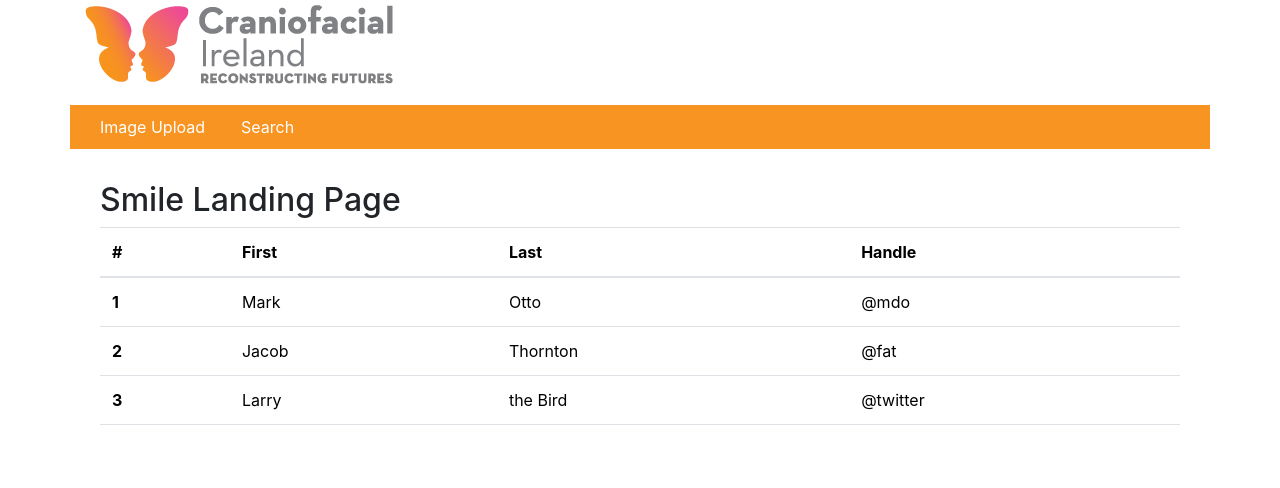
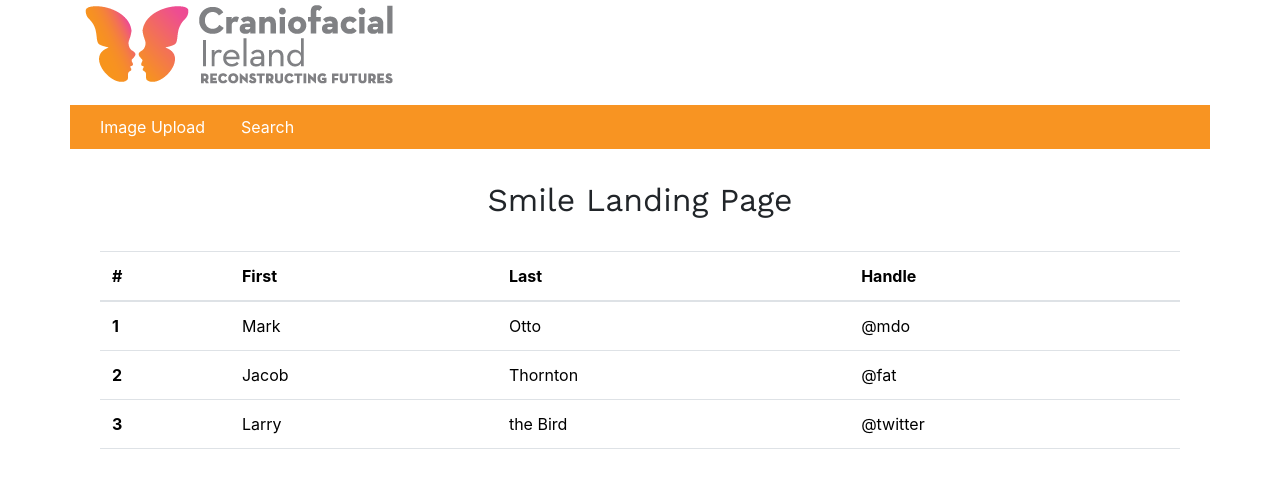
Before and after one commit to bacco1977/smile, a React (Create React App) app in the folder smile-frontend/: page / in a window 1280 px wide. Shown: the top 488 px of the page. Built offline with nearby package versions, Linux system fonts and the light colour scheme.

Commit message:
adding json call

```diff
--- /dev/null
+++ b/smile-frontend/src/components/SmileLanding/SmileLanding.module.css
@@ -0,0 +1,5 @@
+.pageTitle {
+    font-family: 'Work Sans', sans-serif;
+    margin-bottom: 1em;
+    text-align: center;
+}
--- a/smile-frontend/src/components/SmileLanding/index.js
+++ b/smile-frontend/src/components/SmileLanding/index.js
@@ -1,9 +1,10 @@
 import React from 'react';
+import styles from './SmileLanding.module.css';
 
 export default function SmileLanding() {
   return (
     <div className="container">
-      <h2>Smile Landing Page</h2>
+      <h2 className={styles.pageTitle}>Smile Landing Page</h2>
       <table className="table">
         <thead>
           <tr>
```
